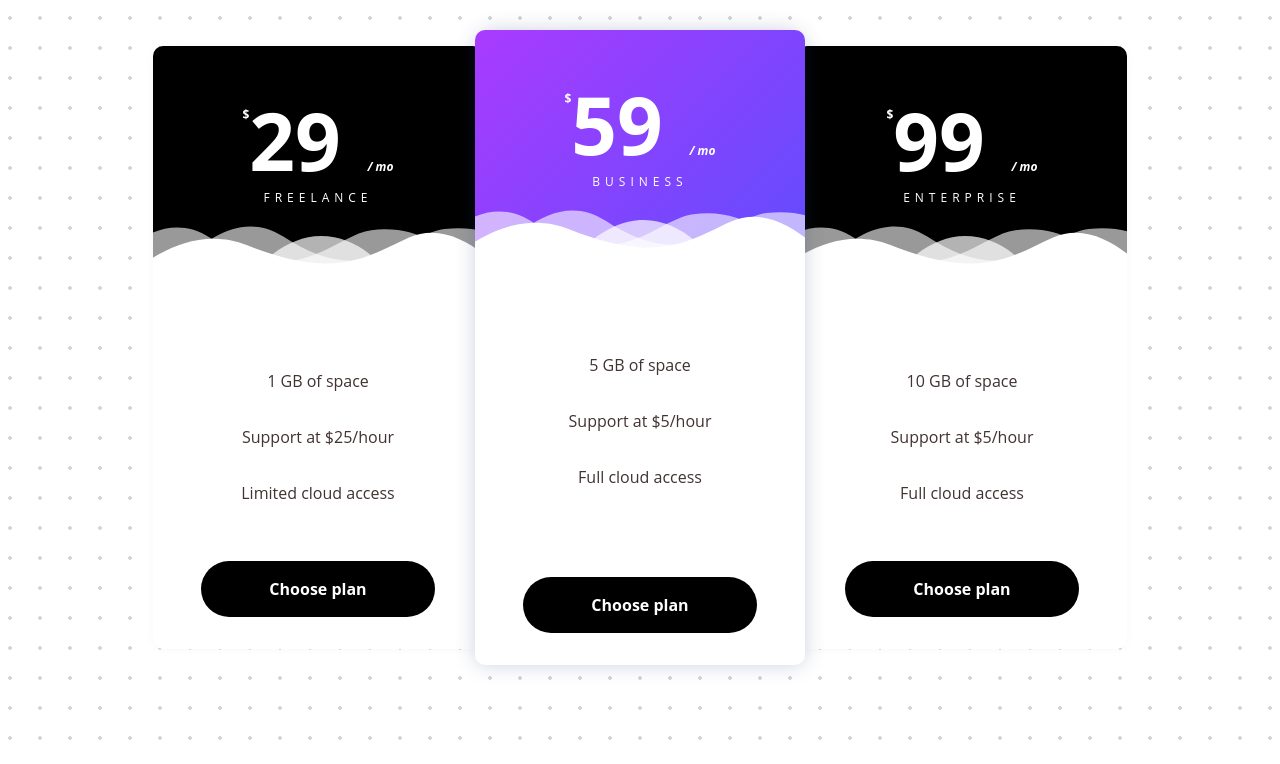
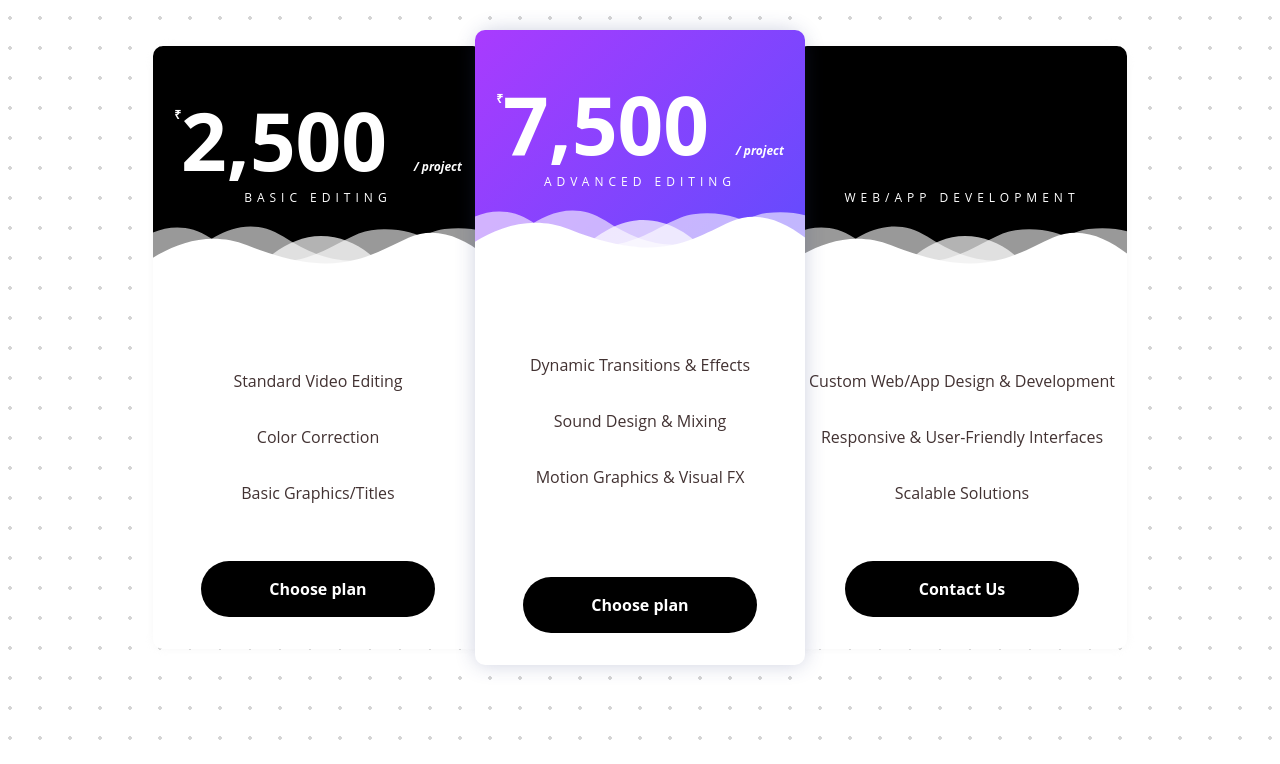
Before and after one commit to Aman-techy/portfolio, a plain HTML site: page index.html in a window 1280 px wide. Shown: the part 1513-2277 px from the top of the page. Drawn offline with nearby package versions, Linux system fonts and the light colour scheme; a web font is replaced by a local one.

Commit message:
Update index.html

```diff
--- a/index.html
+++ b/index.html
@@ -8,7 +8,7 @@
     <title>Portfolio </title>
     <link rel="stylesheet" href="https://cdnjs.cloudflare.com/ajax/libs/font-awesome/6.3.0/css/all.min.css"
         integrity="sha512-SzlrxWUlpfuzQ+pcUCosxcglQRNAq/DZjVsC0lE40xsADsfeQoEypE+enwcOiGjk/bSuGGKHEyjSoQ1zVisanQ=="
-    crossorigin="anonymous" referrerpolicy="no-referrer"/>
+        crossorigin="anonymous" referrerpolicy="no-referrer" />
     <link rel="stylesheet" href="https://unpkg.com/bootstrap@5.3.3/dist/css/bootstrap.min.css">
     <link rel="stylesheet" href="https://cdnjs.cloudflare.com/ajax/libs/font-awesome/6.2.1/css/all.min.css"
         integrity="sha512-MV7K8+y+gLIBoVD59lQIYicR65iaqukzvf/nwasF0nqhPay5w/9lJmVM2hMDcnK1OnMGCdVK+iQrJ7lzPJQd1w=="
@@ -22,35 +22,35 @@
             opacity: 0;
             clip-path: inset(100% 100% 0 0);
         }
+
         to {
             opacity: 1;
             clip-path: inset(0 0 0 0);
         }
     }
 
-      .block{
+    .block {
         animation: appear linear;
         animation-timeline: view();
         animation-range: entry 0% cover 40%;
     }
 </style>
+
 <body>
     <div class="">
         <nav>
-            <!-- <div class="rs-nav">
-                <h4>What I do</h4>
-                <h4>Resume</h4>
-                <h4>About Me</h4>
-                <h4>Contect Us</h4>
-            </div> -->
             <div class="tabs">
                 <div class="htext">
                     <h1>Portfolio..</h1>
                 </div>
                 <div class="navtext">
-                    <a href="#work"><h4>What I do </h4>
-                        <a href="#price"><h4>Price</h4>
-                            <a href="https://creanext.studio"><h4>CreaNext</h4></a>
+                    <a href="#work">
+                        <h4>What I do </h4>
+                        <a href="#price">
+                            <h4>Price</h4>
+                            <a href="https://creanext.studio">
+                                <h4>CreaNext</h4>
+                            </a>
                             <a href="contact.html"> <button class="button-86">Contact Me</button></a>
                 </div>
                 <div class="ham">
@@ -59,7 +59,6 @@
         </nav>
     </div>
 
-      <!-- main content about me  -->
     <div class="main_con">
         <div class="left">
             <h2>
@@ -69,7 +68,8 @@
                 AMAN DUBEY
             </h1>
             <P>
-                Founder of <b><span><a href="http://creanext.studio/">Creative Studios</a></span></b>, a venture I launched at 17.
+                Founder of <b><span><a href="http://creanext.studio/">Creative Studios</a></span></b>, a venture I
+                launched at 17.
                 <br> Where We edit. We design. We build. We help brands and creators make noise online.
                 <br>Let’s create something unforgettable.
             </P>
@@ -84,32 +84,26 @@
     </div>
     </div>
     <div class="bgcontainer">
-         <!-- here is the video section  -->
         <div class="block">
             <div id="work" class="container">
-                <video src="finalvid02.mp4"
-                    class="slider" autoplay loop muted>
+                <video src="finalvid02.mp4" class="slider" autoplay loop muted>
                 </video>
 
                 <ul>
                     <li onclick="videoslider('finalvid02.mp4')">
-                        <video
-                            src="finalvid02.mp4">
+                        <video src="finalvid02.mp4">
                         </video>
                     </li>
                     <li onclick="videoslider('fav.mp4')">
-                        <video
-                            src="fav.mp4">
+                        <video src="fav.mp4">
                         </video>
                     </li>
                     <li onclick="videoslider('favtext.mp4')">
-                        <video
-                            src="favtext.mp4">
+                        <video src="favtext.mp4">
                         </video>
                     </li>
                     <li onclick="videoslider('video.mp4')">
-                        <video
-                            src="video.mp4">
+                        <video src="video.mp4">
                         </video>
                     </li>
                 </ul>
@@ -117,77 +111,108 @@
 
         </div>
 
-        <!-- PRICE SECTION  -->
-
         <div id="price" class="block">
             <section>
                 <center>
                     <div class="pricing pricing-palden">
-                        <div class="pricing-item features-item ja-animate" data-animation="move-from-bottom" data-delay="item-0" style="min-height: 497px;">
+                        <div class="pricing-item features-item ja-animate" data-animation="move-from-bottom"
+                            data-delay="item-0" style="min-height: 497px;">
                             <div class="pricing-deco">
-                                <svg class="pricing-deco-img" enable-background="new 0 0 300 100" height="100px" id="Layer_1" preserveAspectRatio="none" version="1.1" viewBox="0 0 300 100" width="300px" x="0px" xml:space="preserve" y="0px">
-                                    <path class="deco-layer deco-layer--1" d="M30.913,43.944c0,0,42.911-34.464,87.51-14.191c77.31,35.14,113.304-1.952,146.638-4.729c48.654-4.056,69.94,16.218,69.94,16.218v54.396H30.913V43.944z" fill="#FFFFFF" opacity="0.6"></path>
-                                    <path class="deco-layer deco-layer--2" d="M-35.667,44.628c0,0,42.91-34.463,87.51-14.191c77.31,35.141,113.304-1.952,146.639-4.729c48.653-4.055,69.939,16.218,69.939,16.218v54.396H-35.667V44.628z" fill="#FFFFFF" opacity="0.6"></path>
-                                    <path class="deco-layer deco-layer--3" d="M43.415,98.342c0,0,48.283-68.927,109.133-68.927c65.886,0,97.983,67.914,97.983,67.914v3.716H42.401L43.415,98.342z" fill="#FFFFFF" opacity="0.7"></path>
-                                    <path class="deco-layer deco-layer--4" d="M-34.667,62.998c0,0,56-45.667,120.316-27.839C167.484,57.842,197,41.332,232.286,30.428c53.07-16.399,104.047,36.903,104.047,36.903l1.333,36.667l-372-2.954L-34.667,62.998z" fill="#FFFFFF"></path>
+                                <svg class="pricing-deco-img" enable-background="new 0 0 300 100" height="100px"
+                                    id="Layer_1" preserveAspectRatio="none" version="1.1" viewBox="0 0 300 100"
+                                    width="300px" x="0px" xml:space="preserve" y="0px">
+                                    <path class="deco-layer deco-layer--1"
+                                        d="M30.913,43.944c0,0,42.911-34.464,87.51-14.191c77.31,35.14,113.304-1.952,146.638-4.729c48.654-4.056,69.94,16.218,69.94,16.218v54.396H30.913V43.944z"
+                                        fill="#FFFFFF" opacity="0.6"></path>
+                                    <path class="deco-layer deco-layer--2"
+                                        d="M-35.667,44.628c0,0,42.91-34.463,87.51-14.191c77.31,35.141,113.304-1.952,146.639-4.729c48.653-4.055,69.939,16.218,69.939,16.218v54.396H-35.667V44.628z"
+                                        fill="#FFFFFF" opacity="0.6"></path>
+                                    <path class="deco-layer deco-layer--3"
+                                        d="M43.415,98.342c0,0,48.283-68.927,109.133-68.927c65.886,0,97.983,67.914,97.983,67.914v3.716H42.401L43.415,98.342z"
+                                        fill="#FFFFFF" opacity="0.7"></path>
+                                    <path class="deco-layer deco-layer--4"
+                                        d="M-34.667,62.998c0,0,56-45.667,120.316-27.839C167.484,57.842,197,41.332,232.286,30.428c53.07-16.399,104.047,36.903,104.047,36.903l1.333,36.667l-372-2.954L-34.667,62.998z"
+                                        fill="#FFFFFF"></path>
                                 </svg>
-                                <div class="pricing-price"><span class="pricing-currency">$</span>29
-                                    <span class="pricing-period">/ mo</span>
+                                <div class="pricing-price"><span class="pricing-currency">₹</span>2,500
+                                    <span class="pricing-period">/ project</span>
                                 </div>
-                                <h3 class="pricing-title">Freelance</h3>
+                                <h3 class="pricing-title">Basic Editing</h3>
                             </div>
                             <ul class="pricing-feature-list">
-                                <li class="pricing-feature">1 GB of space</li>
-                                <li class="pricing-feature">Support at $25/hour</li>
-                                <li class="pricing-feature">Limited cloud access</li>
+                                <li class="pricing-feature">Standard Video Editing</li>
+                                <li class="pricing-feature">Color Correction</li>
+                                <li class="pricing-feature">Basic Graphics/Titles</li>
                             </ul>
                             <button class="pricing-action">Choose plan</button>
                         </div>
-                        <div class="pricing-item features-item ja-animate pricing__item--featured" data-animation="move-from-bottom" data-delay="item-1" style="min-height: 497px;">
+                        <div class="pricing-item features-item ja-animate pricing__item--featured"
+                            data-animation="move-from-bottom" data-delay="item-1" style="min-height: 497px;">
                             <div class="pricing-deco" style="background: linear-gradient(135deg,#a93bfe,#584efd)">
-                                <svg class="pricing-deco-img" enable-background="new 0 0 300 100" height="100px" id="Layer_1" preserveAspectRatio="none" version="1.1" viewBox="0 0 300 100" width="300px" x="0px" xml:space="preserve" y="0px">
-                                    <path class="deco-layer deco-layer--1" d="M30.913,43.944c0,0,42.911-34.464,87.51-14.191c77.31,35.14,113.304-1.952,146.638-4.729c48.654-4.056,69.94,16.218,69.94,16.218v54.396H30.913V43.944z" fill="#FFFFFF" opacity="0.6"></path>
-                                    <path class="deco-layer deco-layer--2" d="M-35.667,44.628c0,0,42.91-34.463,87.51-14.191c77.31,35.141,113.304-1.952,146.639-4.729c48.653-4.055,69.939,16.218,69.939,16.218v54.396H-35.667V44.628z" fill="#FFFFFF" opacity="0.6"></path>
-                                    <path class="deco-layer deco-layer--3" d="M43.415,98.342c0,0,48.283-68.927,109.133-68.927c65.886,0,97.983,67.914,97.983,67.914v3.716H42.401L43.415,98.342z" fill="#FFFFFF" opacity="0.7"></path>
-                                    <path class="deco-layer deco-layer--4" d="M-34.667,62.998c0,0,56-45.667,120.316-27.839C167.484,57.842,197,41.332,232.286,30.428c53.07-16.399,104.047,36.903,104.047,36.903l1.333,36.667l-372-2.954L-34.667,62.998z" fill="#FFFFFF"></path>
+                                <svg class="pricing-deco-img" enable-background="new 0 0 300 100" height="100px"
+                                    id="Layer_1" preserveAspectRatio="none" version="1.1" viewBox="0 0 300 100"
+                                    width="300px" x="0px" xml:space="preserve" y="0px">
+                                    <path class="deco-layer deco-layer--1"
+                                        d="M30.913,43.944c0,0,42.911-34.464,87.51-14.191c77.31,35.14,113.304-1.952,146.638-4.729c48.654-4.056,69.94,16.218,69.94,16.218v54.396H30.913V43.944z"
+                                        fill="#FFFFFF" opacity="0.6"></path>
+                                    <path class="deco-layer deco-layer--2"
+                                        d="M-35.667,44.628c0,0,42.91-34.463,87.51-14.191c77.31,35.141,113.304-1.952,146.639-4.729c48.653-4.055,69.939,16.218,69.939,16.218v54.396H-35.667V44.628z"
+                                        fill="#FFFFFF" opacity="0.6"></path>
+                                    <path class="deco-layer deco-layer--3"
+                                        d="M43.415,98.342c0,0,48.283-68.927,109.133-68.927c65.886,0,97.983,67.914,97.983,67.914v3.716H42.401L43.415,98.342z"
+                                        fill="#FFFFFF" opacity="0.7"></path>
+                                    <path class="deco-layer deco-layer--4"
+                                        d="M-34.667,62.998c0,0,56-45.667,120.316-27.839C167.484,57.842,197,41.332,232.286,30.428c53.07-16.399,104.047,36.903,104.047,36.903l1.333,36.667l-372-2.954L-34.667,62.998z"
+                                        fill="#FFFFFF"></path>
                                 </svg>
-                                <div class="pricing-price"><span class="pricing-currency">$</span>59
-                                    <span class="pricing-period">/ mo</span>
+                                <div class="pricing-price"><span class="pricing-currency">₹</span>7,500
+                                    <span class="pricing-period">/ project</span>
                                 </div>
-                                <h3 class="pricing-title">Business</h3>
+                                <h3 class="pricing-title">Advanced Editing</h3>
                             </div>
                             <ul class="pricing-feature-list">
-                                <li class="pricing-feature">5 GB of space</li>
-                                <li class="pricing-feature">Support at $5/hour</li>
-                                <li class="pricing-feature">Full cloud access</li>
+                                <li class="pricing-feature">Dynamic Transitions & Effects</li>
+                                <li class="pricing-feature">Sound Design & Mixing</li>
+                                <li class="pricing-feature">Motion Graphics & Visual FX</li>
                             </ul>
                             <button class="pricing-action">Choose plan</button>
                         </div>
-                        <div class="pricing-item features-item ja-animate" data-animation="move-from-bottom" data-delay="item-2" style="min-height: 497px;">
+                        <div class="pricing-item features-item ja-animate" data-animation="move-from-bottom"
+                            data-delay="item-2" style="min-height: 497px;">
                             <div class="pricing-deco">
-                                <svg class="pricing-deco-img" enable-background="new 0 0 300 100" height="100px" id="Layer_1" preserveAspectRatio="none" version="1.1" viewBox="0 0 300 100" width="300px" x="0px" xml:space="preserve" y="0px">
-                                    <path class="deco-layer deco-layer--1" d="M30.913,43.944c0,0,42.911-34.464,87.51-14.191c77.31,35.14,113.304-1.952,146.638-4.729c48.654-4.056,69.94,16.218,69.94,16.218v54.396H30.913V43.944z" fill="#FFFFFF" opacity="0.6"></path>
-                                    <path class="deco-layer deco-layer--2" d="M-35.667,44.628c0,0,42.91-34.463,87.51-14.191c77.31,35.141,113.304-1.952,146.639-4.729c48.653-4.055,69.939,16.218,69.939,16.218v54.396H-35.667V44.628z" fill="#FFFFFF" opacity="0.6"></path>
-                                    <path class="deco-layer deco-layer--3" d="M43.415,98.342c0,0,48.283-68.927,109.133-68.927c65.886,0,97.983,67.914,97.983,67.914v3.716H42.401L43.415,98.342z" fill="#FFFFFF" opacity="0.7"></path>
-                                    <path class="deco-layer deco-layer--4" d="M-34.667,62.998c0,0,56-45.667,120.316-27.839C167.484,57.842,197,41.332,232.286,30.428c53.07-16.399,104.047,36.903,104.047,36.903l1.333,36.667l-372-2.954L-34.667,62.998z" fill="#FFFFFF"></path>
+                                <svg class="pricing-deco-img" enable-background="new 0 0 300 100" height="100px"
+                                    id="Layer_1" preserveAspectRatio="none" version="1.1" viewBox="0 0 300 100"
+                                    width="300px" x="0px" xml:space="preserve" y="0px">
+                                    <path class="deco-layer deco-layer--1"
+                                        d="M30.913,43.944c0,0,42.911-34.464,87.51-14.191c77.31,35.14,113.304-1.952,146.638-4.729c48.654-4.056,69.94,16.218,69.94,16.218v54.396H30.913V43.944z"
+                                        fill="#FFFFFF" opacity="0.6"></path>
+                                    <path class="deco-layer deco-layer--2"
+                                        d="M-35.667,44.628c0,0,42.91-34.463,87.51-14.191c77.31,35.141,113.304-1.952,146.639-4.729c48.653-4.055,69.939,16.218,69.939,16.218v54.396H-35.667V44.628z"
+                                        fill="#FFFFFF" opacity="0.6"></path>
+                                    <path class="deco-layer deco-layer--3"
+                                        d="M43.415,98.342c0,0,48.283-68.927,109.133-68.927c65.886,0,97.983,67.914,97.983,67.914v3.716H42.401L43.415,98.342z"
+                                        fill="#FFFFFF" opacity="0.7"></path>
+                                    <path class="deco-layer deco-layer--4"
+                                        d="M-34.667,62.998c0,0,56-45.667,120.316-27.839C167.484,57.842,197,41.332,232.286,30.428c53.07-16.399,104.047,36.903,104.047,36.903l1.333,36.667l-372-2.954L-34.667,62.998z"
+                                        fill="#FFFFFF"></path>
                                 </svg>
-                                <div class="pricing-price"><span class="pricing-currency">$</span>99
-                                    <span class="pricing-period">/ mo</span>
+                                <div class="pricing-price">
+                                    <span class="pricing-currency"></span>
+                                    <span class="pricing-period"></span>
                                 </div>
-                                <h3 class="pricing-title">Enterprise</h3>
+                                <h3 class="pricing-title">Web/App Development</h3>
                             </div>
                             <ul class="pricing-feature-list">
-                                <li class="pricing-feature">10 GB of space</li>
-                                <li class="pricing-feature">Support at $5/hour</li>
-                                <li class="pricing-feature">Full cloud access</li>
+                                <li class="pricing-feature">Custom Web/App Design & Development</li>
+                                <li class="pricing-feature">Responsive & User-Friendly Interfaces</li>
+                                <li class="pricing-feature">Scalable Solutions</li>
                             </ul>
-                            <button class="pricing-action">Choose plan</button>
+                            <button class="pricing-action">Contact Us</button>
                         </div>
                     </div>
+                </center>
             </section>
         </div>
-         <!-- contect form  -->
-         <!-- FOOTER  -->
         <footer>
             <footer id="footer">
                 <div class="upper-footer">
@@ -203,7 +228,8 @@
                                             class="fa-brands fa-linkedin-in"></i></a></li>
                                 <li class="instagram"><a href="https://www.instagram.com/_faveeditz"><i
                                             class="fa-brands fa-instagram"></i></a></li>
-                        <li class="github"><a href="https://github.com/Aman-techy"><i class="fa-brands fa-github"></i></a>
+                                <li class="github"><a href="https://github.com/Aman-techy"><i
+                                            class="fa-brands fa-github"></i></a>
                                 </li>
                             </ul>
                         </div>
@@ -217,6 +243,7 @@
 
                         </ul>
                     </div>
+                </div>
             </footer>
     </div>
     </footer>
@@ -226,6 +253,6 @@
         }
     </script>
     <script src="app.js"></script>
-    </div>
 </body>
+
 </html>
```
Lines whose indentation alone changed are shown as unchanged.
